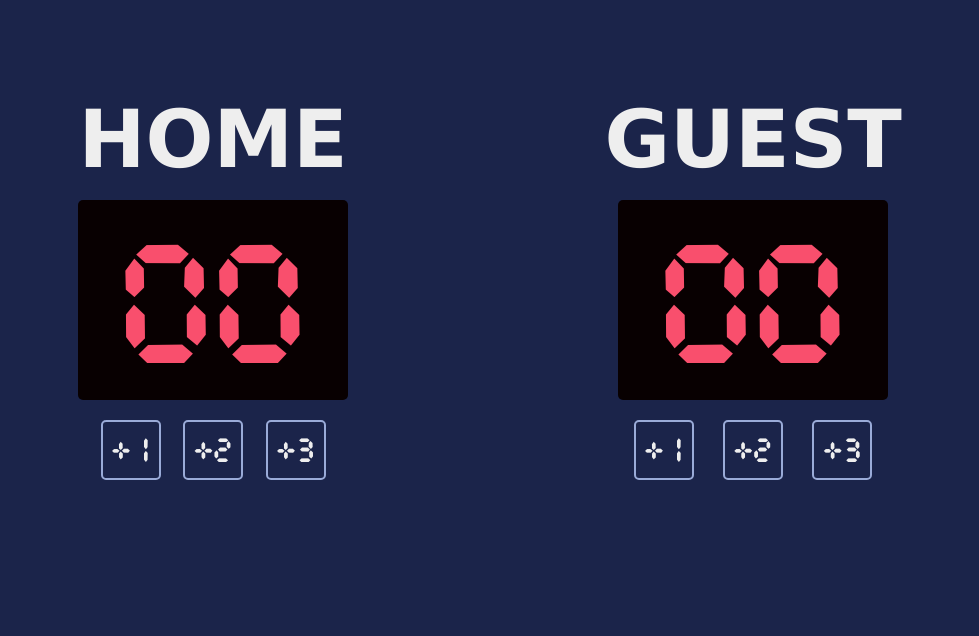
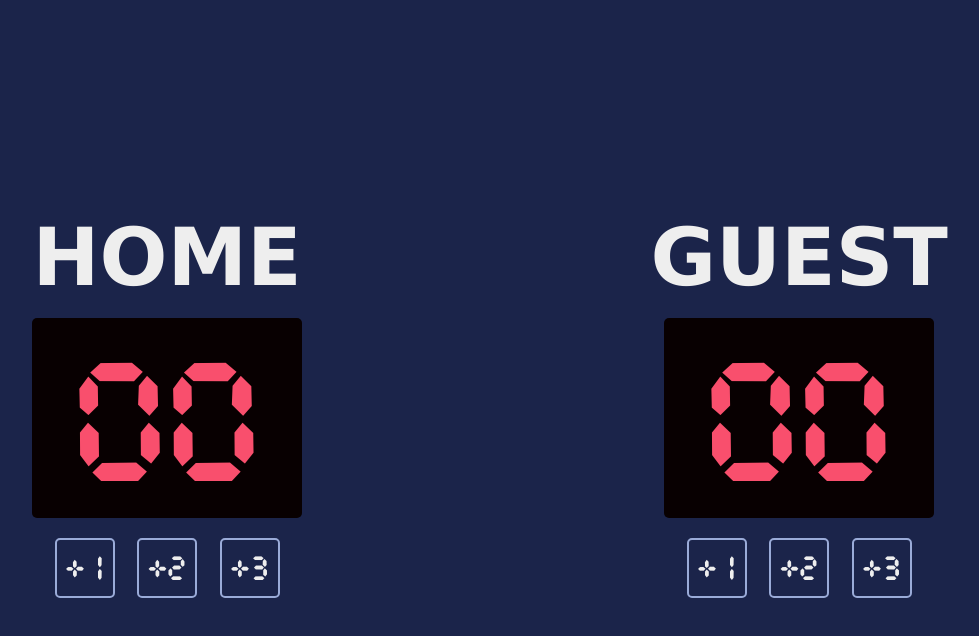
Before and after one commit to mekaseba/scoreboard, a plain HTML site: page index.html in a window 1280 px wide. Shown: the whole page, without its empty margins (150-1129 px from the left). Drawn offline with Linux system fonts and the light colour scheme.

Commit message:
hello te amo

```diff
--- a/styles.css
+++ b/styles.css
@@ -1,15 +1,15 @@
-html {
-    height: 349px;
-}
 @font-face {
     font-family: "CursedTimerUlil-Aznm";
     src: url("CursedTimerUlil-Aznm.ttf");
 }
 body {
-    margin: 100px;
+    margin: o;
+    height: 100vh;
     background: #1B244A;
 }
 .container {
+    align-items: center;
+    height: 100%;
     display: flex;
     justify-content: space-around;
     font-family: "CursedTimerUlil-Aznm";
@@ -42,10 +42,13 @@ body {
     font-weight: lighter;
 }
 .gray {
+    width: 270px;
     margin-top: 20px;
     display: flex;
     flex-direction: row;
     justify-content: space-evenly;
+    margin-left: auto;
+    margin-right: auto;
 }
 .out {
     gap: 50px;
```
